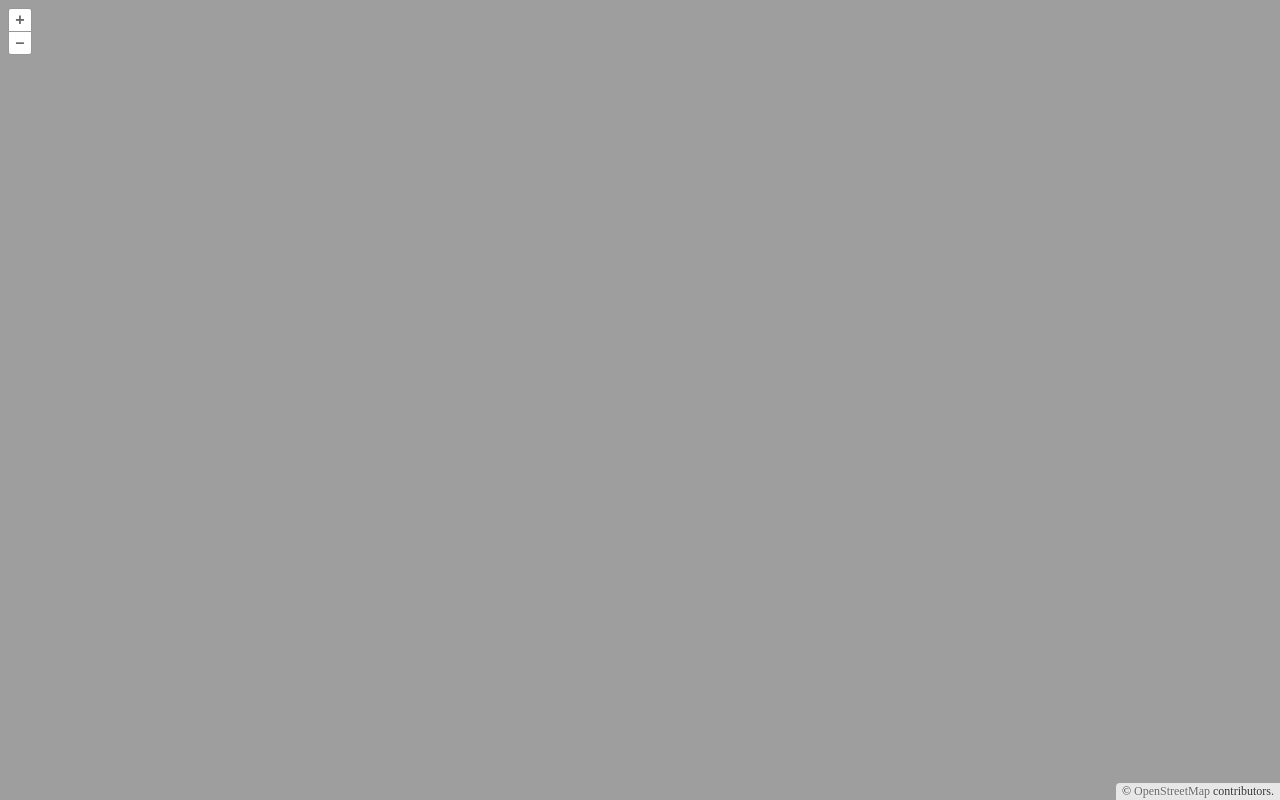
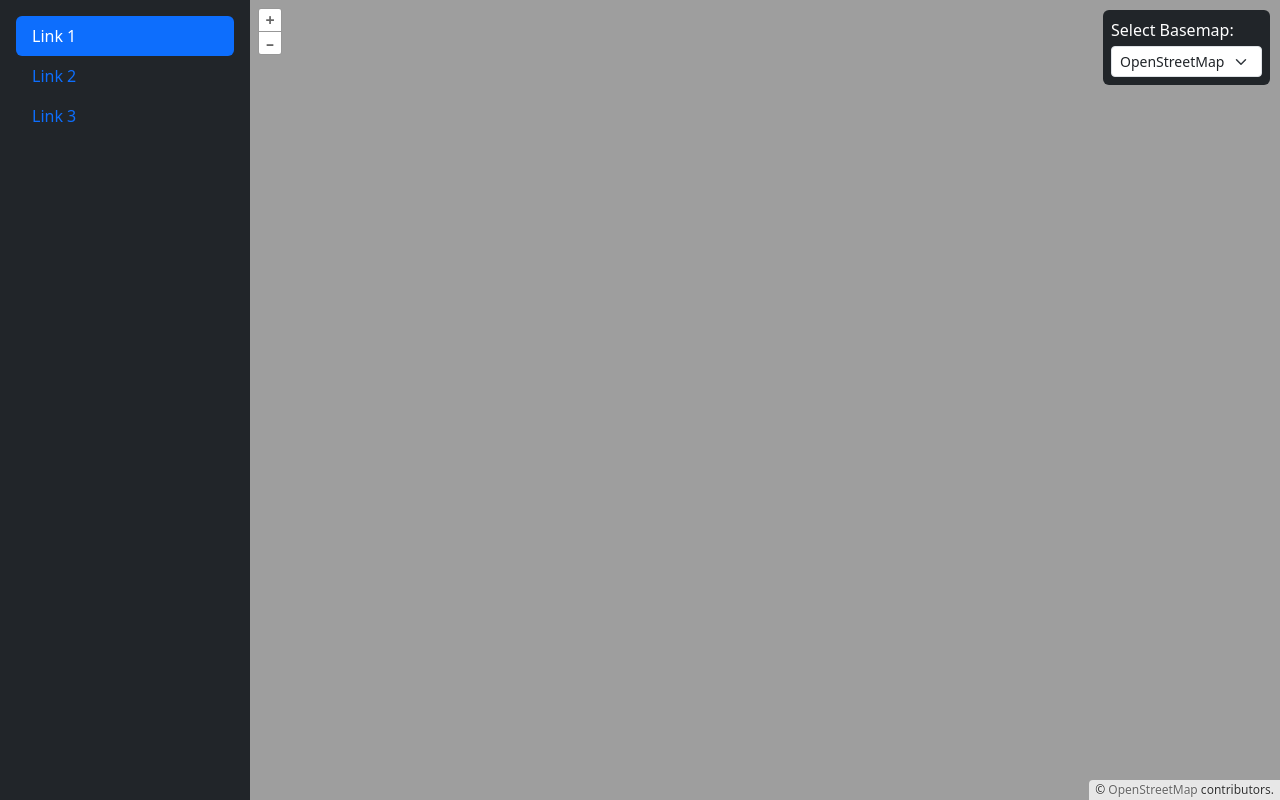
Before and after one commit to ursha/omnigeo, a website built with Vite: page index.html in a window 1280 px wide. Built offline with nearby package versions, Linux system fonts and the light colour scheme.

Commit message:
added bootstrap sidebar and basemap

```diff
--- a/index.html
+++ b/index.html
@@ -5,9 +5,35 @@
     <link rel="icon" type="image/x-icon" href="./images/download.jpeg" />
     <meta name="viewport" content="width=device-width, initial-scale=1.0" />
     <title>OmniGeo</title>
+    <link rel="stylesheet" href="./node_modules/bootstrap/dist/css/bootstrap.min.css">
+    <link rel="stylesheet" href="./style.css">
   </head>
   <body>
-    <div id="map"></div>
+    <div class="d-flex h-100"> <!-- Use d-flex and h-100 -->
+      <div class="p-3 bg-dark" id="sidebar">
+        <ul class="nav nav-pills flex-column">
+          <li class="nav-item">
+            <a class="nav-link active" href="#">Link 1</a>
+          </li>
+          <li class="nav-item">
+            <a class="nav-link" href="#">Link 2</a>
+          </li>
+          <li class="nav-item">
+            <a class="nav-link" href="#">Link 3</a>
+          </li>
+        </ul>
+      </div>
+      <div id="map-container" class="flex-grow-1 position-relative"> <!-- Add flex-grow-1 and position-relative -->
+        <div id="map"></div>
+        <div id="map-controls" class="bg-dark text-white p-2 rounded">
+          <div id="basemap-label" class="mb-1">Select Basemap:</div>
+          <select id="basemap-select" class="form-select form-select-sm">
+            <option value="osm">OpenStreetMap</option>
+            <option value="satellite">Satellite</option>
+          </select>
+        </div>
+      </div>
+    </div>
     <script type="module" src="./main.js"></script>
   </body>
 </html>
--- a/main.js
+++ b/main.js
@@ -2,17 +2,36 @@ import './style.css';
 import {Map, View} from 'ol';
 import TileLayer from 'ol/layer/Tile';
 import OSM from 'ol/source/OSM';
+import XYZ from 'ol/source/XYZ';
 import {fromLonLat} from 'ol/proj';
+
+const osmLayer = new TileLayer({
+  source: new OSM()
+});
+
+const satelliteLayer = new TileLayer({
+  source: new XYZ({
+    url: 'https://mt1.google.com/vt/lyrs=s&x={x}&y={y}&z={z}',
+    attributions: 'Map data ©2022 Google'
+  })
+});
+
 const map = new Map({
   target: 'map',
-  layers: [
-    new TileLayer({
-      source: new OSM()
-    })
-  ],
+  layers: [osmLayer],
   view: new View({
-    // Change the center property to use Lithuania's coordinates
     center: fromLonLat([24.6, 55.7]),
     zoom: 7
   })
 });
+
+document.getElementById('basemap-select').addEventListener('change', event => {
+  const value = event.target.value;
+  if (value === 'osm') {
+    map.removeLayer(satelliteLayer);
+    map.addLayer(osmLayer);
+  } else if (value === 'satellite') {
+    map.removeLayer(osmLayer);
+    map.addLayer(satelliteLayer);
+  }
+});
--- a/package.json
+++ b/package.json
@@ -10,6 +10,10 @@
     "vite": "^4.0.4"
   },
   "dependencies": {
-    "ol": "latest"
+    "bootstrap": "^5.3.0-alpha3",
+    "maplibre-gl": "^2.4.0",
+    "ol": "latest",
+    "ol-ext": "^4.0.7",
+    "ol-layerswitcher": "^4.1.1"
   }
 }
--- a/style.css
+++ b/style.css
@@ -4,9 +4,25 @@ html, body {
   margin: 0;
   height: 100%;
 }
+
+#sidebar {
+  width: 250px;
+  height: 100%;
+}
+
+#map-container {
+  height: 100%;
+}
+
 #map {
   position: absolute;
   top: 0;
   bottom: 0;
   width: 100%;
 }
+
+#map-controls {
+  position: absolute;
+  top: 10px;
+  right: 10px;
+}
```
Also changed, not shown: 1 other file.
